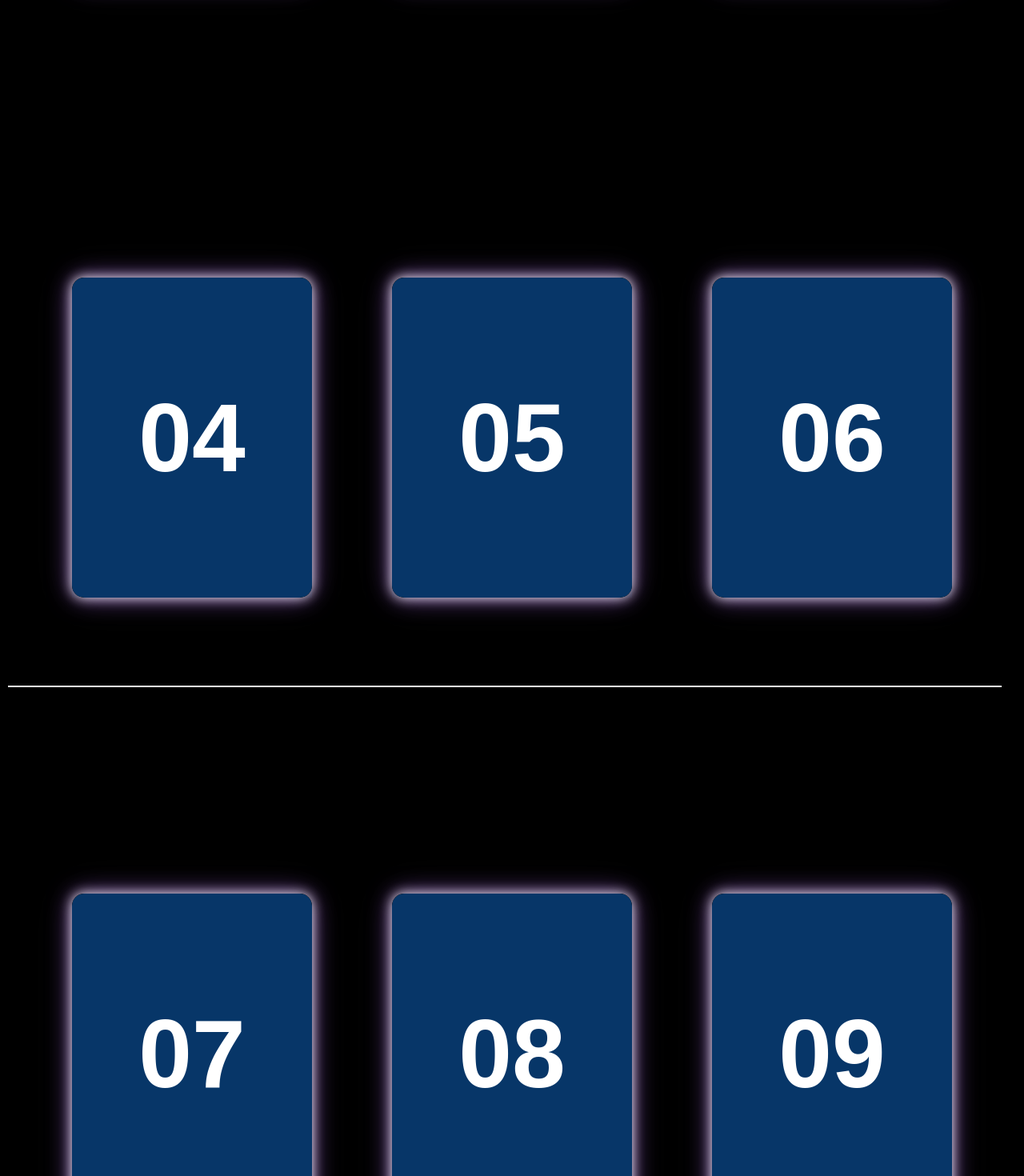
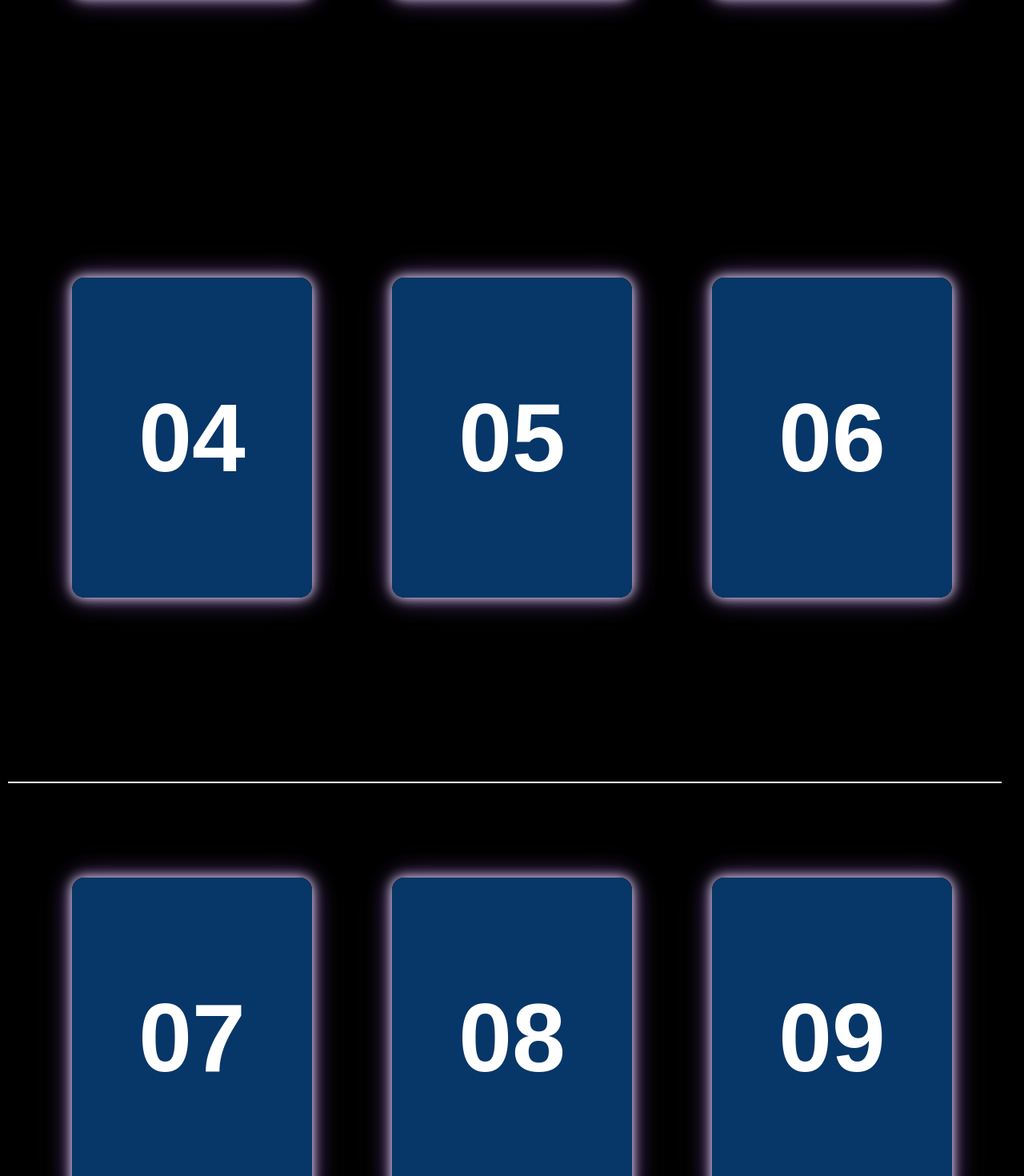
Before and after one commit to Rashidkhan1234567/All-project, a plain HTML site: page Files/Css.html in a window 1280 px wide. Shown: the part 723-2193 px from the top of the page at 80% size. Drawn offline with Linux system fonts and the light colour scheme.

Commit message:
Update css.css

```diff
--- a/Files/css.css
+++ b/Files/css.css
@@ -185,7 +185,7 @@ nav li:nth-child(2):hover {
     align-items: center;
     height: 280vh;
     flex-wrap: wrap;
-    row-gap: 70px;
+    row-gap: 10px;
     column-gap: 100px;
     margin-top: 150px;
     margin-bottom: 70px;
@@ -421,7 +421,7 @@ nav li:nth-child(2):hover {
     background-color: #fff;
     margin-left: 10px;
     position: absolute;
-    top: 1580px;
+    top: 1700px;
 
 }
 
```
